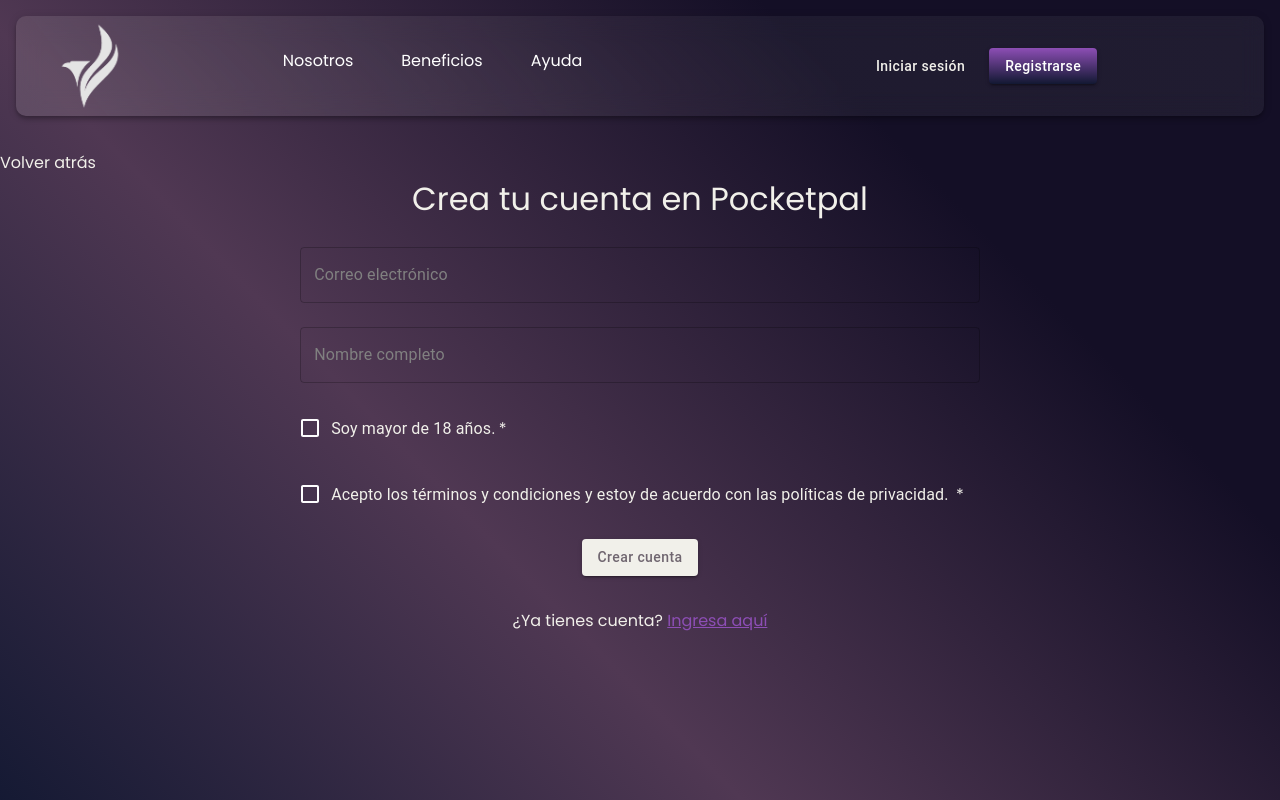
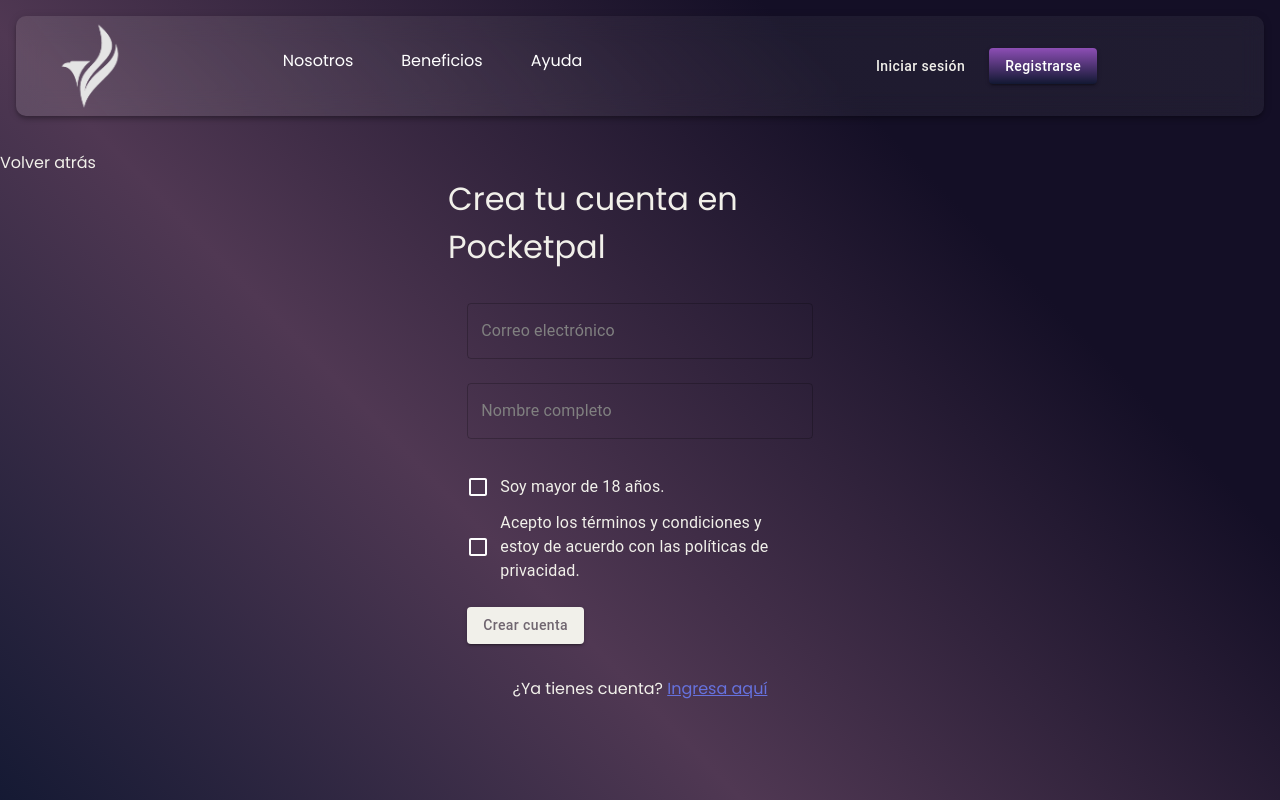
Before and after one commit to No-Country/c12-36-ft-reactnative, a React (Vite) app in the folder frontend/: page /signup in a window 1280 px wide. Shown: the top 800 px of the page. Built offline with nearby package versions, Linux system fonts and the light colour scheme.

Commit message:
quick-fix: checkboxes

```diff
--- a/frontend/src/components/Login/Login.jsx
+++ b/frontend/src/components/Login/Login.jsx
@@ -71,11 +71,16 @@
             </FormControl>
           </article>
           <article className='text-sm'>
-            ¿No tienes cuenta?
-            <span style={{ color: '#8D4EB5' }}>
-              {' '}
-              Regístrate aquí
-            </span>
+            <p>
+              ¿No tienes cuenta?
+              <Link
+                to='/signup'
+                style={{ color: '#6672DE' }}
+              >
+                {' '}
+                Regístrate aquí
+              </Link>
+            </p>
           </article>
         </section>
         <section>
--- a/frontend/src/components/SignUp/SignUp.jsx
+++ b/frontend/src/components/SignUp/SignUp.jsx
@@ -1,6 +1,6 @@
 import React from 'react'
 import { Link } from 'react-router-dom'
-import { Button, Checkbox, FormControl, FormControlLabel, TextField } from '@mui/material'
+import { Button, Checkbox, FormControlLabel, TextField } from '@mui/material'
 
 import './signUp.css'
 
@@ -12,8 +12,8 @@
       </aside>
       <main>
         <section>
+          <h1>Crea tu cuenta en Pocketpal</h1>
           <form action=''>
-            <h1>Crea tu cuenta en Pocketpal</h1>
             <TextField
               id='email'
               label='Correo electrónico'
@@ -48,29 +48,34 @@
                 }
               }}
             />
+            <article className='checkboxes'>
               <FormControlLabel
-              required
+                // required
                 control={
                   <Checkbox
                     sx={{
                       color: '#fdfdfe',
                       '&.Mui-checked': {
                         color: '#fdfdfe'
-                    }
+                      },
+                      height: '3rem',
+                      width: '3rem'
                     }}
                   />
                 }
                 label='Soy mayor de 18 años.'
               />
               <FormControlLabel
-              required
+                // required
                 control={
                   <Checkbox
                     sx={{
                       color: '#fdfdfe',
                       '&.Mui-checked': {
                         color: '#fdfdfe'
-                    }
+                      },
+                      height: '3rem',
+                      width: '3rem'
                     }}
                   />
                 }
@@ -79,6 +84,7 @@
                   acuerdo con las políticas de privacidad.
                 '
               />
+            </article>
             <Link to='/home'>
               <Button
                 color='secondary'
@@ -95,9 +101,12 @@
             <p>
               ¿Ya tienes cuenta?
               {' '}
-              <span className='link-login'>
+              <Link
+                to='/login'
+                className='link-login'
+              >
                 Ingresa aquí
-              </span>
+              </Link>
             </p>
           </article>
         </section>
--- a/frontend/src/components/SignUp/signUp.css
+++ b/frontend/src/components/SignUp/signUp.css
@@ -12,14 +12,16 @@
 .signup main section {
   display: flex;
   flex-direction: column;
+  align-items: center;
   gap: 2rem;
-  text-align: center;
+  width: 30%;
 }
 
 .signup form {
   display: flex;
   flex-direction: column;
   gap: 1.5rem;
+  width: 90%;
 }
 
 .signup h1 {
@@ -27,7 +29,16 @@
   font-size: 2rem;
 }
 
+.checkboxes {
+  display: flex;
+  flex-direction: column;
+}
+
+.checkboxes > * > * {
+  width: 100%;
+}
+
 .link-login {
-  color: #8D4EB5;
+  color: #6672DE;
   text-decoration: underline;
 }
```
Lines whose indentation alone changed are shown as unchanged.
